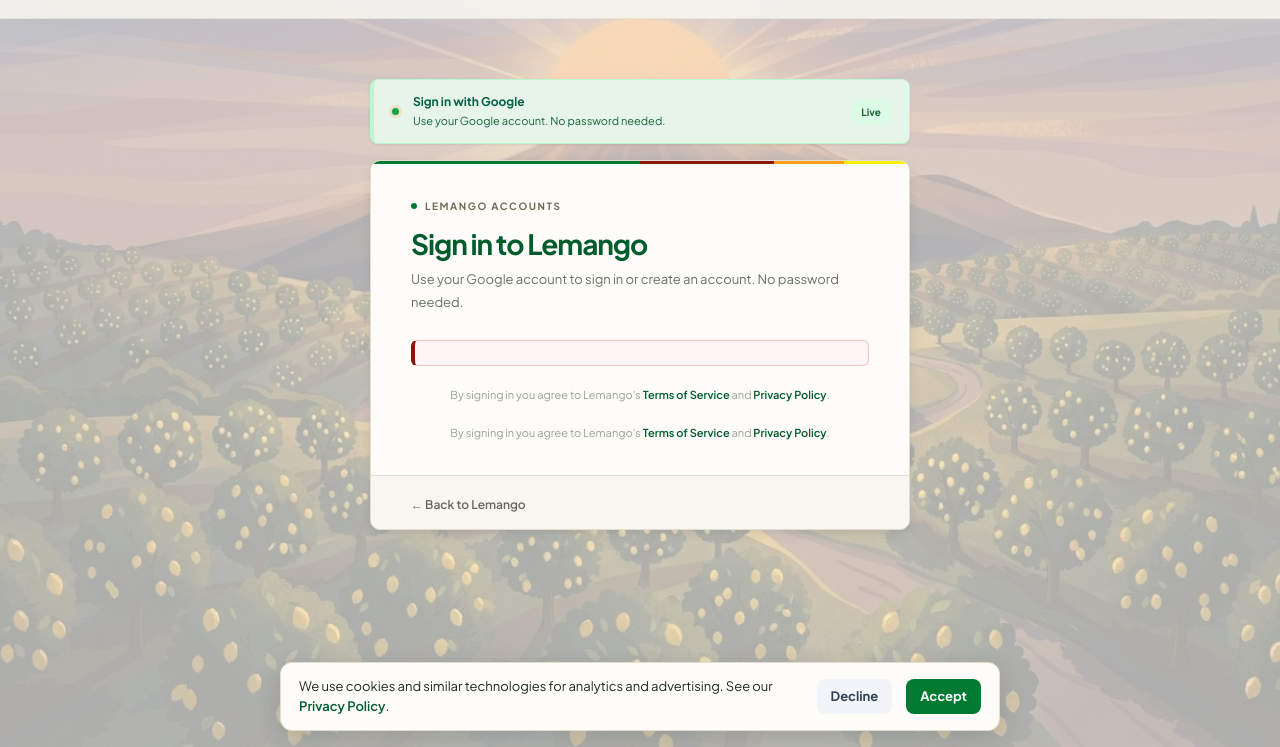
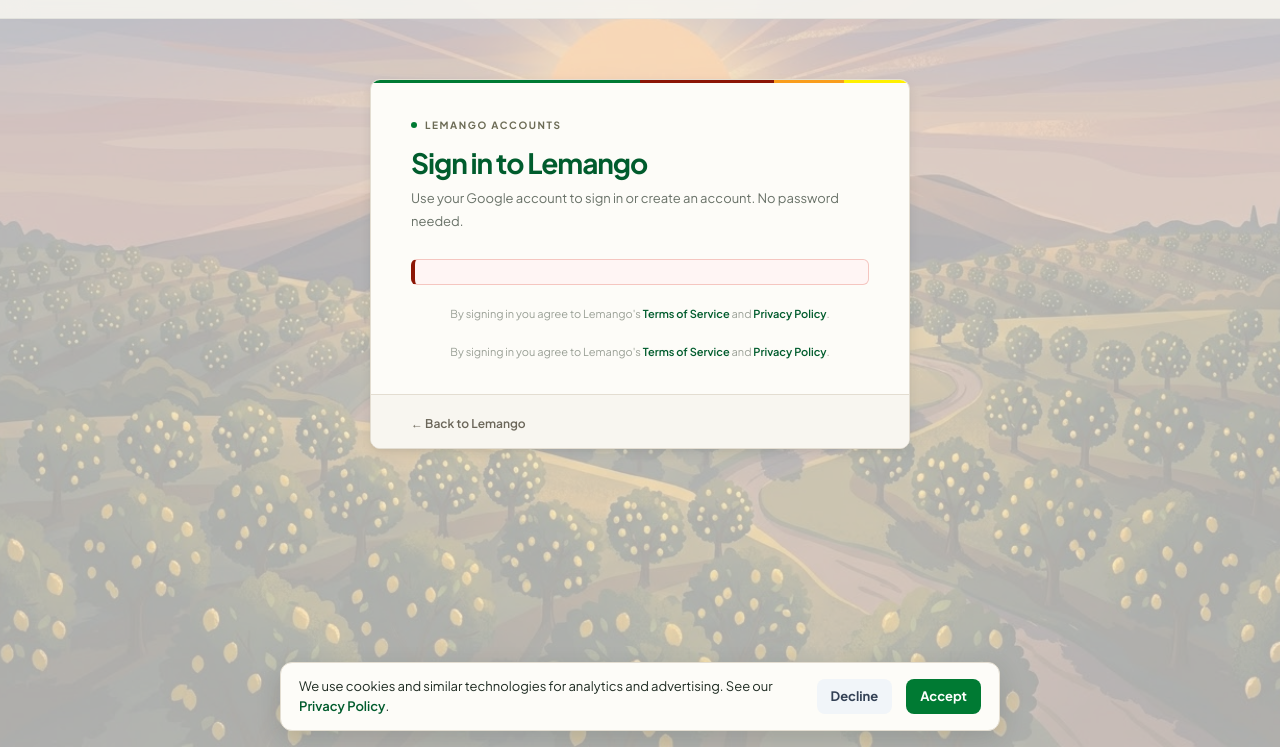
Before and after one commit to Lemango-org-Team/lemango.org, a website: page auth.html in a window 1280 px wide. Shown: the part 53-800 px from the top of the page. Drawn offline with Linux system fonts and the light colour scheme.

Commit message:
Remove sign-in status banner from auth page

```diff
--- a/auth.html
+++ b/auth.html
@@ -44,15 +44,7 @@
 
   <main id="main" class="auth-main">
 
-    <!-- Sign-in is live -->
-    <div class="auth-ood" style="background:#e6f4ea;border-color:#bbf7d0;">
-      <span class="construction-dot" style="background:#16a34a;"></span>
-      <div>
-        <strong style="color:#065f46;">Sign in with Google</strong>
-        <p style="color:#166534;">Use your Google account. No password needed.</p>
-      </div>
-      <span class="construction-status" style="background:#dcfce7;color:#166534;">Live</span>
-    </div>
+
 
     <!-- Card -->
     <div class="auth-card">
```
